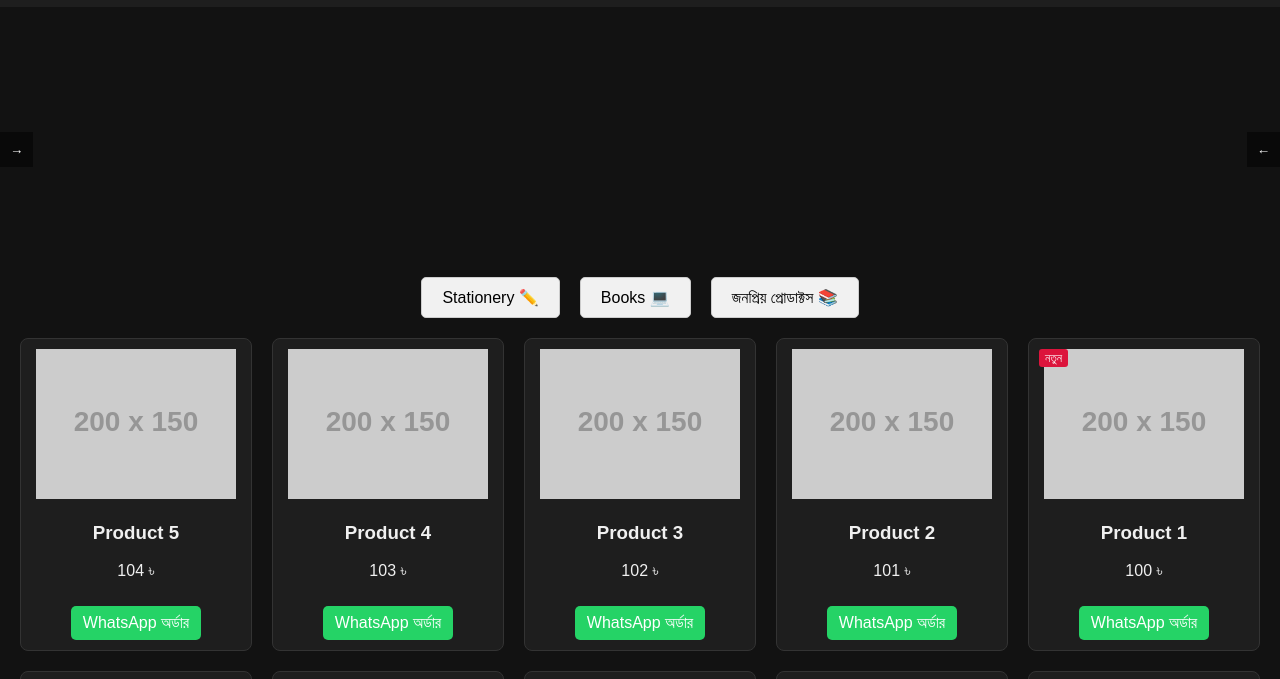
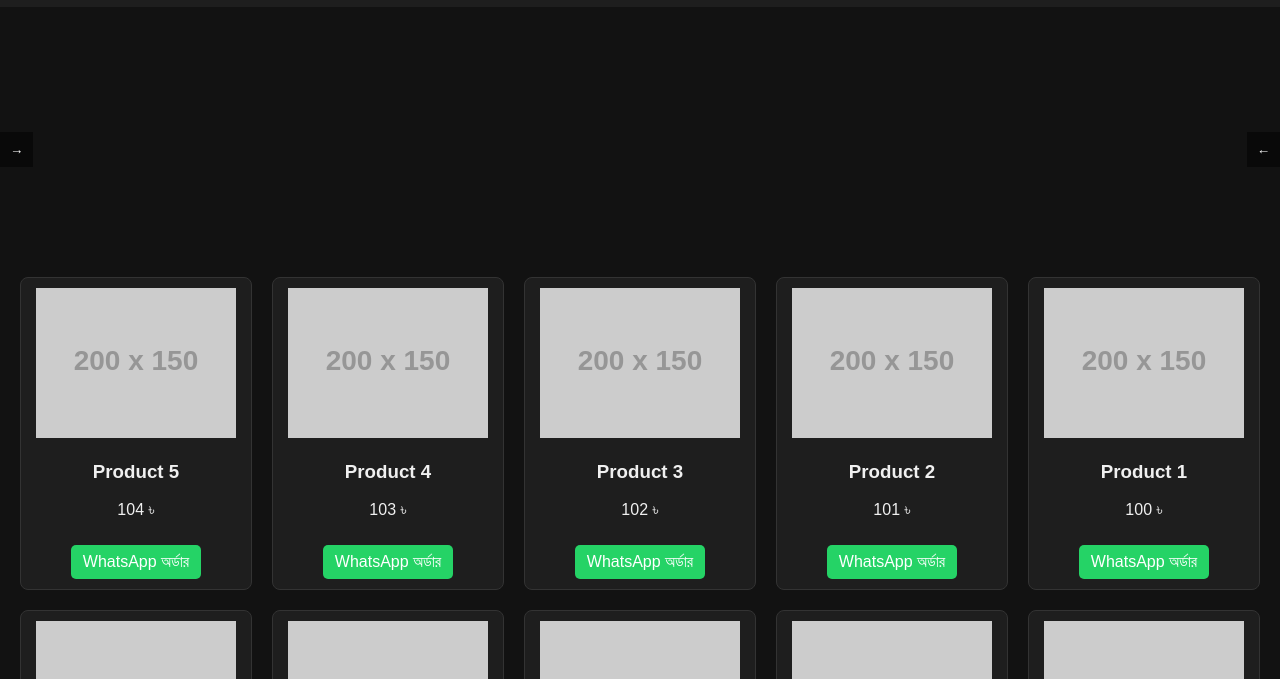
Before and after one commit to arfat-hossain/maktabat-al-kaas-online, a plain HTML site: page index.html in a window 1280 px wide. Shown: the part 42-721 px from the top of the page. Drawn offline with Linux system fonts and the light colour scheme; placeholder pictures from the web are drawn by us.

Commit message:
Update index.html

```diff
--- a/index.html
+++ b/index.html
@@ -127,28 +127,6 @@
       text-align: center;
       padding: 20px;
     }
-    .category-filter {
-      display: flex;
-      justify-content: center;  /* Horizontally centers the buttons */
-      align-items: center;      /* Vertically centers the buttons */
-      gap: 20px;                /* Optional: adds space between buttons */
-      margin-top: 20px;         /* Optional: adjust the top margin */
-    }
-
-    .category-filter button {
-      padding: 10px 20px;       /* Optional: adjust the button size */
-      font-size: 16px;          /* Optional: adjust the font size */
-      cursor: pointer;         /* Adds pointer cursor on hover */
-      background-color: #f1f1f1; /* Optional: light background color for the buttons */
-      border: 1px solid #ccc;  /* Optional: border for buttons */
-      border-radius: 5px;      /* Optional: rounded corners */
-      transition: background-color 0.3s; /* Optional: smooth hover effect */
-    }
-
-    .category-filter button:hover {
-      background-color: #ddd;  /* Optional: hover effect */
-    }
-
   </style>
 </head>
 <body class="dark-mode">
@@ -169,7 +147,6 @@
   </div>
 </header>
 
-
 <div class="slider-container">
   <div class="slides" id="slides">
     <div class="slide" style="background-image: url('images/banner3.png');"></div>
@@ -181,29 +158,13 @@
     <button onclick="nextSlide()">→</button>
   </div>
 </div>
-<div class="category-filter">
-  <button onclick="filterByCategory('books')">📚  জনপ্রিয় প্রোডাক্টস</button>
-  <button onclick="filterByCategory('electronics')">💻 Books</button>
-  <button onclick="filterByCategory('stationery')">✏️ Stationery</button>
-</div>
 
 <div class="product-grid" id="productGrid"></div>
 <div class="pagination" id="pagination"></div>
 
-<footer>
-  <!-- কন্টাক্ট ফর্ম / Google Form -->
-<section id="contact-form">
-  <h2>যোগাযোগ করুন</h2>
-  <p>যেকোনো প্রশ্ন বা সমস্যার জন্য, আমাদের কন্টাক্ট ফর্ম পূরণ করুন অথবা নিচের WhatsApp লিঙ্ক ব্যবহার করে আমাদের সাথে যোগাযোগ করুন।</p>
-  <a href="https://forms.gle/your-google-form-link" target="_blank"> <!--গুগল ফর্মে কন্টাক্ট ফর্ম তৈরি করুন। উদাহরণস্বরূপ, ফর্মের লিঙ্ক হতে পারে: https://forms.gle/your-google-form-link. পরে লিংক টা এ লাইনা বসাই দিয়েন।  -->
-    <button>কন্টাক্ট ফর্ম</button>
-  </a>
-  <a href="https://forms.gle/your-google-form-link" target="_blank">
-    <a href="https://wa.me/0096871858099?text=আমি অর্ডার করতে চাই ${p.name}: https://yourwebsite.com/product${p.id}" target="_blank"><button>WhatsApp</button></a>
 
 
-  </a>
-</section>
+<footer>
   <p>📞 মোবাইল: 01234567890 | 🏠 ঠিকানা: ঢাকা, বাংলাদেশ</p>
 </footer>
 
@@ -257,9 +218,10 @@
   const dir = document.documentElement.dir;
   const offset = index * 100;
   slides.style.transform = dir === "rtl"
-      ? `translateX(-${offset}%)`
-      : `translateX(-${offset}%)`;
+    ? `translateX(${offset}%)`   // ডান দিক থেকে বামে
+    : `translateX(-${offset}%)`; // বাম দিক থেকে ডানে
 }
+
 
   function prevSlide() {
     currentIndex = currentIndex === 0 ? totalSlides - 1 : currentIndex - 1;
@@ -273,22 +235,82 @@
 
   setInterval(nextSlide, 5000);
 
-  const products = Array.from({ length: 200 }).map((_, i) => ({
+
+  const products = Array.from({ length: 200 }).map((_, i) => {
+    const isNew = i % 10 === 0;
+    const hasOffer = i % 7 === 0;
+    const discount = hasOffer ? `${10 + (i % 3) * 5}%` : "";
+    const stars = "★".repeat(4 + (i % 2)) + "☆".repeat(1 - (i % 2));
+    return {
       id: i + 1,
       name: `Product ${i + 1}`,
       price: 100 + i,
-    category: i % 3 === 0 ? "books" : i % 3 === 1 ? "electronics" : "stationery",
       image: `https://via.placeholder.com/200x150?text=Product+${i + 1}`,
-    offer: i % 10 === 0 ? "নতুন" : ""
-  }));
+      badge: isNew ? "নতুন" : hasOffer ? "অফার" : "",
+      discount,
+      stars
+    };
+  });
 
+  const productsPerPage = 30;
   let currentPage = 1;
   let filteredCache = products;
 
+
+
+
+
+
+  function renderProducts() {
+    const grid = document.getElementById("productGrid");
+    const start = (currentPage - 1) * productsPerPage;
+    const end = start + productsPerPage;
+    const shownProducts = products.slice(start, end);
+    grid.innerHTML = shownProducts.map(p => `
+      <div class="product-card">
+        ${p.offer ? `<div class="badge">${p.offer}</div>` : ""}
+        <img src="${p.image}" alt="${p.name}">
+        <h3>${p.name}</h3>
+        <p>৳ ${p.price}</p>
+        <a href="https://wa.me/8801234567890?text=আমি অর্ডার করতে চাই ${p.name}: https://yourwebsite.com/product${p.id}" target="_blank">WhatsApp অর্ডার</a>
+      </div>`).join("");
+  }
+
+  function renderPagination() {
+    const pagination = document.getElementById("pagination");
+    const totalPages = Math.ceil(products.length / productsPerPage);
+    pagination.innerHTML = Array.from({ length: totalPages }, (_, i) => `
+      <button onclick="goToPage(${i + 1})">${i + 1}</button>
+    `).join("");
+  }
+
+  function goToPage(page) {
+    currentPage = page;
+    renderProducts();
+  }
+
+  renderProducts();
+  renderPagination();
+  showSlide(currentIndex);
+</script>
+<script>
+    const searchInput = document.getElementById("searchInput");
+
+    searchInput.addEventListener("input", () => {
+      const keyword = searchInput.value.toLowerCase();
+      const filteredProducts = products.filter(p =>
+        p.name.toLowerCase().includes(keyword)
+      );
+
+      currentPage = 1;
+      renderFilteredProducts(filteredProducts);
+      renderFilteredPagination(filteredProducts);
+    });
+
     function renderFilteredProducts(filtered) {
       const grid = document.getElementById("productGrid");
-    const start = (currentPage - 1) * 30;
-    const end = start + 30;
+      const start = (currentPage - 1) * productsPerPage;
+      const end = start + productsPerPage;
       const shown = filtered.slice(start, end);
 
       grid.innerHTML = shown.map(p => `
@@ -297,42 +319,27 @@
           <img src="${p.image}" alt="${p.name}">
           <h3>${p.name}</h3>
           <p>৳ ${p.price}</p>
-        <a href="https://wa.me/0096871858099?text=আমি অর্ডার করতে চাই ${p.name}: https://yourwebsite.com/product${p.id}" target="_blank">WhatsApp অর্ডার</a>
+          <a href="https://wa.me/8801234567890?text=আমি অর্ডার করতে চাই ${p.name}: https://yourwebsite.com/product${p.id}" target="_blank">WhatsApp অর্ডার</a>
         </div>`).join("");
     }
 
     function renderFilteredPagination(filtered) {
       const pagination = document.getElementById("pagination");
-    const totalPages = Math.ceil(filtered.length / 30);
+      const totalPages = Math.ceil(filtered.length / productsPerPage);
       pagination.innerHTML = Array.from({ length: totalPages }, (_, i) => `
         <button onclick="goToFilteredPage(${i + 1})">${i + 1}</button>
       `).join("");
+
+      // Save filtered data for pagination
+      window.filteredCache = filtered;
     }
 
     function goToFilteredPage(page) {
       currentPage = page;
-    renderFilteredProducts(filteredCache);
+      renderFilteredProducts(window.filteredCache || products);
     }
+  </script>
 
-  document.getElementById("searchInput").addEventListener("input", () => {
-    const keyword = searchInput.value.toLowerCase();
-    filteredCache = products.filter(p =>
-      p.name.toLowerCase().includes(keyword)
-    );
-    currentPage = 1;
-    renderFilteredProducts(filteredCache);
-    renderFilteredPagination(filteredCache);
-  });
 
-  function filterByCategory(category) {
-    filteredCache = products.filter(p => p.category === category);
-    currentPage = 1;
-    renderFilteredProducts(filteredCache);
-    renderFilteredPagination(filteredCache);
-  }
-
-  renderFilteredProducts(filteredCache);
-  renderFilteredPagination(filteredCache);
-</script>
 </body>
 </html>
```
Lines whose indentation alone changed are shown as unchanged.
